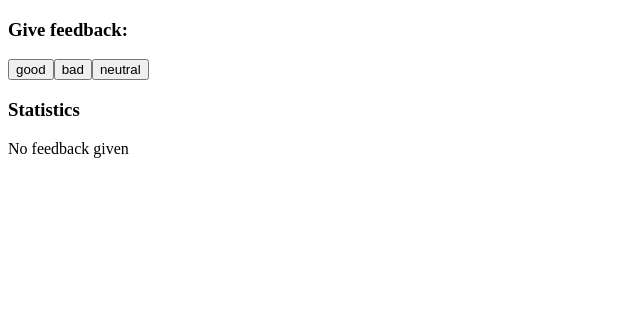
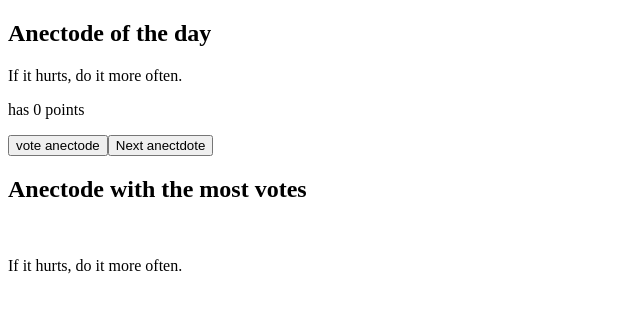
Before and after one commit to GeorgeHarutyunyan/MOOC-2022-FullStackOpen, a React (Create React App) app in the folder part1/: page / in a window 1280 px wide. Shown: the top 312 px of the page, without its empty margins (0-640 px from the left). Built offline with nearby package versions, Linux system fonts and the light colour scheme.

Commit message:
parts up to 1.14 done

```diff
--- a/part1/src/App.js
+++ b/part1/src/App.js
@@ -1,23 +1,55 @@
 import { useState } from 'react'
 
 const App = () => {
-  // save clicks of each button to its own state
-  const [good, setGood] = useState(0)
-  const [neutral, setNeutral] = useState(0)
-  const [bad, setBad] = useState(0)
+  const anecdotes = [
+    'If it hurts, do it more often.',
+    'Adding manpower to a late software project makes it later!',
+    'The first 90 percent of the code accounts for the first 10 percent of the development time...The remaining 10 percent of the code accounts for the other 90 percent of the development time.',
+    'Any fool can write code that a computer can understand. Good programmers write code that humans can understand.',
+    'Premature optimization is the root of all evil.',
+    'Debugging is twice as hard as writing the code in the first place. Therefore, if you write the code as cleverly as possible, you are, by definition, not smart enough to debug it.',
+    'Programming without an extremely heavy use of console.log is same as if a doctor would refuse to use x-rays or blood tests when diagnosing patients.'
+  ]
+
+  const [selected, setSelected] = useState(0)
+  const [voted, setVoted] = useState(new Uint8Array(anecdotes.length))
+
+  const getRandomValue = () => {
+	let value = Math.floor(Math.random() * anecdotes.length)
+	setSelected(value)
+	}
+
+  const handleVote = () => {
+	let votedCopy = [...voted]
+	votedCopy[selected] +=1
+	console.log(votedCopy)
+	setVoted(votedCopy)
+  }
+
+  const getMostVoted = () => {
+	const max = Math.max(...voted)
+	const indx = voted.indexOf(max)
+	return anecdotes[indx]
+
+  }
 
   return (
     <div>
-      <h3>Give feedback:</h3>
-	  <Button text='good' handleClick={() => setGood(good + 1)}/>
-	  <Button text='bad' handleClick={() => setBad(bad + 1)}/>
-	  <Button text='neutral' handleClick={() => setNeutral(neutral + 1)}/>
-	  <h3>Statistics</h3>
-	  <Statistics good={good} bad={bad} neutral={neutral}/>
+	  <h2>Anectode of the day</h2>
+      {anecdotes[selected]}
+	  <p>has {voted[selected]} points</p>
+	  <Button text="vote anectode" handleClick={handleVote}/>
+	  <Button text="Next anectdote" handleClick={getRandomValue}/>
+	  <br></br>
+	  <h2>Anectode with the most votes</h2>
+	  <br></br>
+	  <p>{getMostVoted()}</p>
+
+
     </div>
   )
+
 }
-
 
 const Button = ({text, handleClick}) => {
 	return (
@@ -25,35 +57,5 @@
 	)
 }
 
-const StatisticsLine = ({text, value}) => {
-	return (
-		<tr>
-			<td>{text} {value}</td>
-		</tr>
-	)
-}
-
-const Statistics = ({good, bad, neutral}) => {
-	console.log(good+bad+neutral)
-	if ((good + bad + neutral) <= 0){
-		return (
-			<p>No feedback given</p>
-		)
-	}
-	return (
-		<div>
-			<table>
-				<tbody>
-						<StatisticsLine text={'Good'} value={good}/>
-						<StatisticsLine text={'Neutral'} value={neutral}/>
-						<StatisticsLine text={'Bad'} value={bad}/>
-						<StatisticsLine text={'Total'} value={good+bad+neutral}/>
-						<StatisticsLine text={'Average'} value={(good-bad)/(good+bad+neutral)}/>
-						<StatisticsLine text={'Positive'} value={good/(good+bad+neutral)*100}/>
-				</tbody>
-			</table>
-		</div>
-	)
-}
 
 export default App
```
